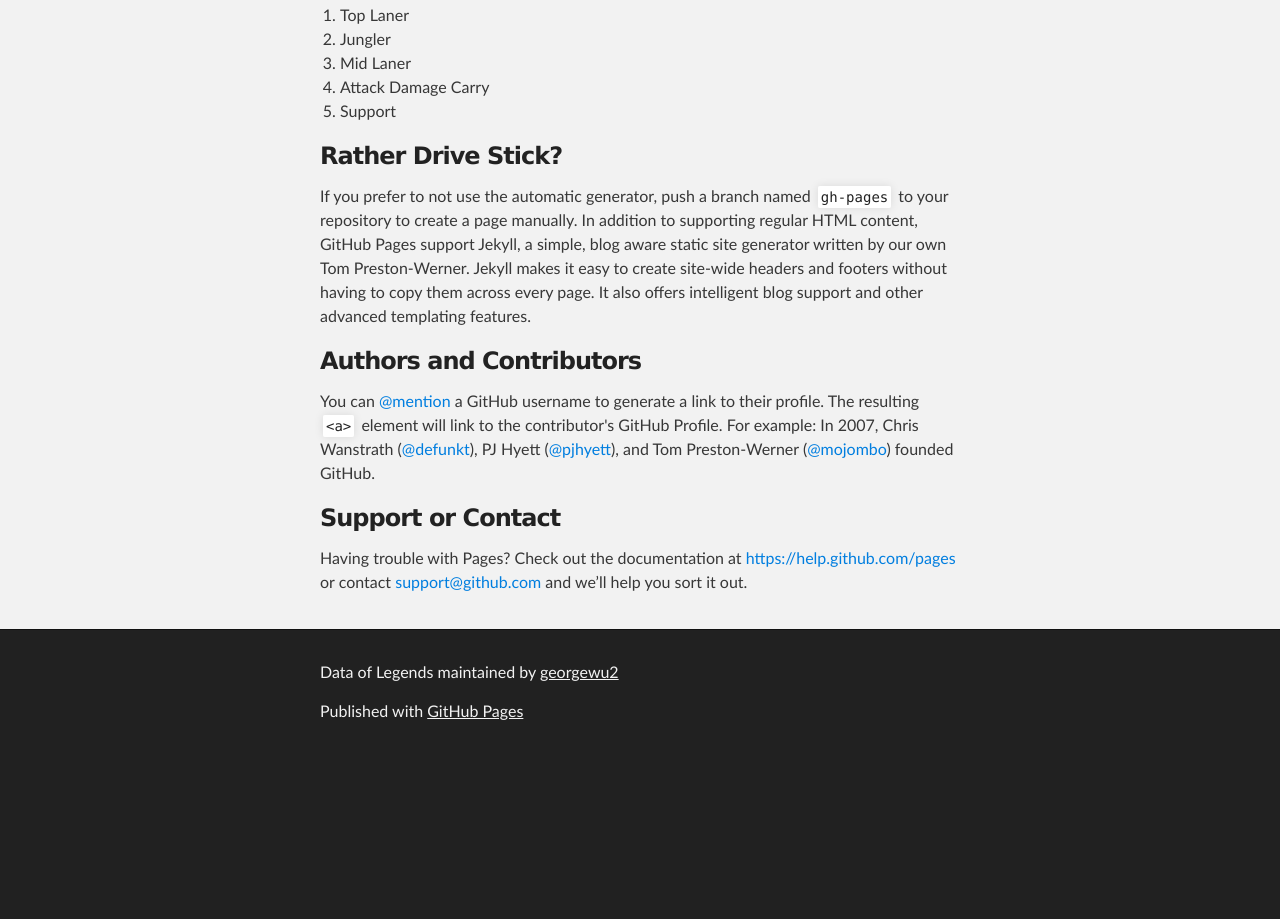
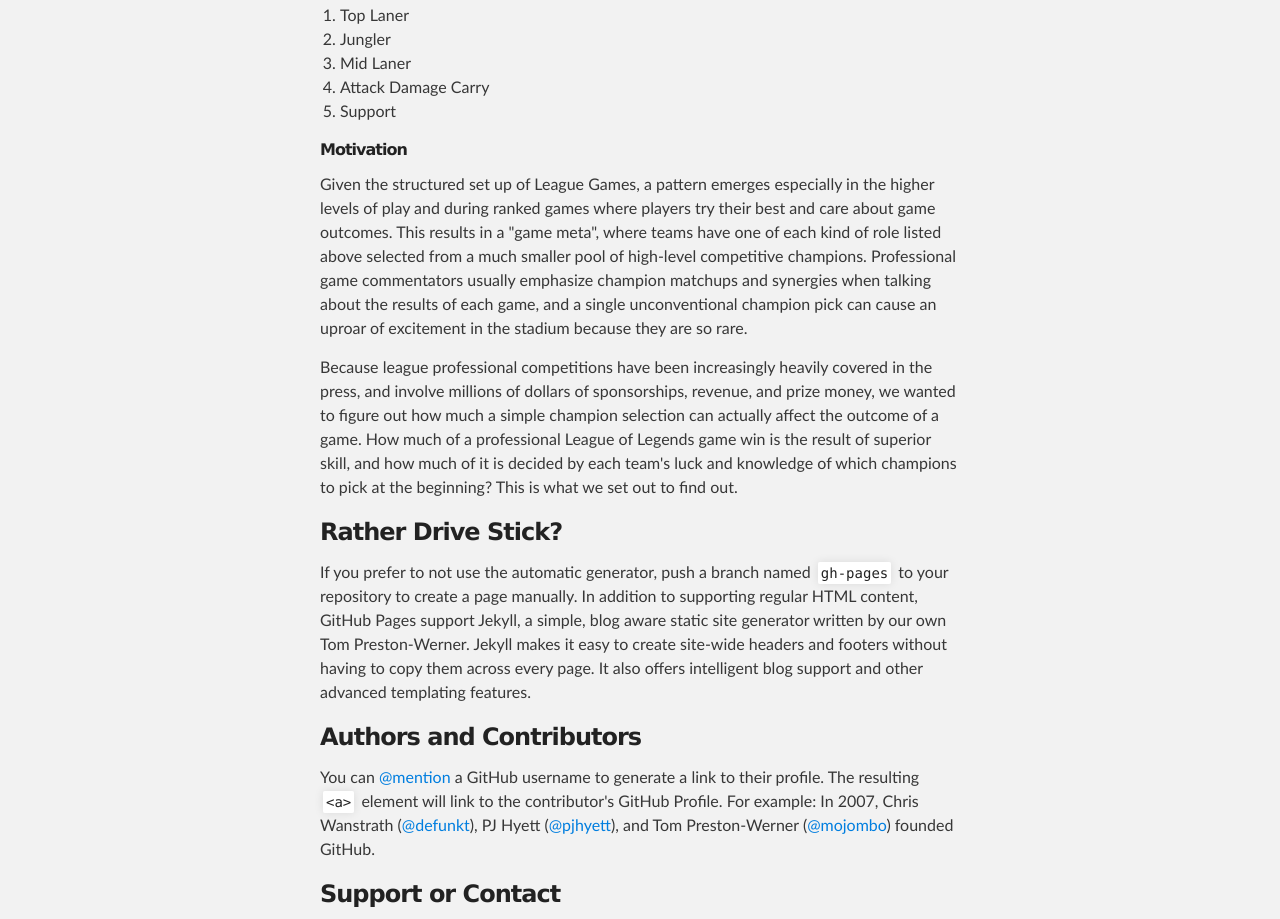
Before and after one commit to georgewu2/cs109-project, a plain HTML site: page index.html in a window 1280 px wide. Shown: the part 876-1795 px from the top of the page. Before the commit the page ends 1634 px from the top, so only its background shows below. Drawn offline with Linux system fonts and the light colour scheme.

Commit message:
added motivation

```diff
--- a/index.html
+++ b/index.html
@@ -63,6 +63,14 @@
   </ol>
 </p>
 
+<h6>Motivation</h6>
+<p>
+  Given the structured set up of League Games, a pattern emerges especially in the higher levels of play and during <b>ranked</b> games where players try their best and care about game outcomes. This results in a "game meta", where teams have one of each kind of role listed above selected from a much smaller pool of high-level competitive champions. Professional game commentators usually emphasize champion matchups and synergies when talking about the results of each game, and a single unconventional champion pick can cause an uproar of excitement in the stadium because they are so rare.
+</p>
+<p>
+  Because league professional competitions have been increasingly heavily covered in the press, and involve millions of dollars of sponsorships, revenue, and prize money, we wanted to figure out how much a simple champion selection can actually affect the outcome of a game. How much of a professional League of Legends game win is the result of superior skill, and how much of it is decided by each team's luck and knowledge of which champions to pick at the beginning? This is what we set out to find out.
+</p>
+
 <h3>
 <a id="rather-drive-stick" class="anchor" href="#rather-drive-stick" aria-hidden="true"><span class="octicon octicon-link"></span></a>Rather Drive Stick?</h3>
 
```
